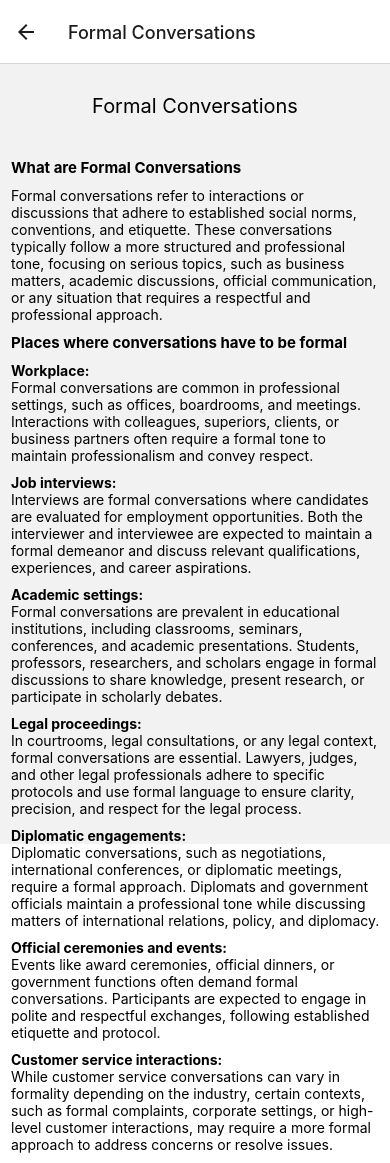
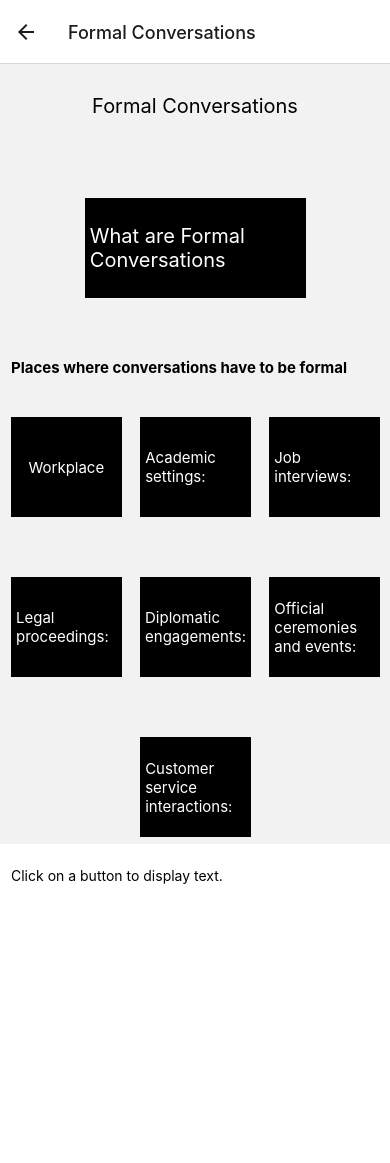
Before and after one commit to Bos8086/SocialSkillsProject, a React Native app: screen /FormalPage in a window 390 px wide. After the commit the page ends 1084 px from the top, so only its background shows below. Built offline with nearby package versions, Linux system fonts and the light colour scheme.

Commit message:
Formal And Informal Screen Done to design Standard

```diff
--- a/screens/FormalPage.js
+++ b/screens/FormalPage.js
@@ -1,16 +1,74 @@
-import { View, Text, StyleSheet, ScrollView } from "react-native";
-import React from "react";
+import { View, Text, StyleSheet, ScrollView, Pressable } from "react-native";
+import React, { useState } from "react";
 
 const FormalPage = () => {
+  const [workplace, setWorkplace] = useState(false);
+  const [academic, setAcademic] = useState(false);
+  const [interviews, setInterviews] = useState(false);
+  const [legal, setLegal] = useState(false);
+  const [diplomatic, setDiplomatic] = useState(false);
+  const [customer, setCustomer] = useState(false);
+  const [ceremonies, setCeremonies] = useState(false);
+  const [displayText, setDisplayText] = useState(
+    "Click on a button to display text."
+  );
+  const [formalText, setFormalText] = useState(false);
+
+  const onPressFormal = () => {
+    setFormalText(!formalText);
+  };
+
+  const onPressWorkplace = () => {
+    setDisplayText(
+      " Formal conversations are common in professional settings, such as offices, boardrooms, and meetings. Interactions with colleagues,superiors, clients, or business partners often require a formal tone to maintain professionalism and convey respect."
+    );
+  };
+
+  const onPressAcademic = () => {
+    setDisplayText(
+      "Formal conversations are prevalent in educational institutions,including classrooms, seminars, conferences, and academic presentations. Students, professors, researchers, and scholars engage in formal discussions to share knowledge, present research, or participate in scholarly debates."
+    );
+  };
+  const onPressInterviews = () => {
+    setDisplayText(
+      "Interviews are formal conversations where candidates are evaluatedfor employment opportunities. Both the interviewer and interviewee are expected to maintain a formal demeanor and discuss relevant qualifications, experiences, and career aspirations."
+    );
+  };
+  const onPressLegal = () => {
+    setDisplayText(
+      " In courtrooms, legal consultations, or any legal context, formal conversations are essential. Lawyers, judges, and other legal professionals adhere to specific protocols and use formal language to ensure clarity, precision, and respect for the legal process."
+    );
+  };
+  const onPressDiplomatic = () => {
+    setDisplayText(
+      " Diplomatic conversations, such as negotiations, international conferences, or diplomatic meetings, require a formal approach. Diplomats and government officials maintain a professional tone  while discussing matters of international relations, policy, and  diplomacy."
+    );
+  };
+  const onPressCustomer = () => {
+    setDisplayText(
+      " While customer service conversations can vary in formality depending on the industry, certain contexts, such as formal complaints, corporate settings, or high-level customer interactions, may require a more formal approach to address concerns or resolve issues."
+    );
+  };
+  const onPressCeremonies = () => {
+    setDisplayText(
+      "Events like award ceremonies, official dinners, or government functions often demand formal conversations. Participants are  expected to engage in polite and respectful exchanges, following established etiquette and protocol."
+    );
+  };
+
   return (
     <View>
-      <ScrollView showsVerticalScrollIndicator={false}>
+      <ScrollView showsVerticalScrollIndicator={false} style={{marginBottom:100}}>
         <View style={styles.mainHeading}>
           <Text style={styles.mainText}>Formal Conversations</Text>
         </View>
 
         <View style={styles.body}>
-          <Text style={styles.smallHeading}>What are Formal Conversations</Text>
+          <Pressable onPress={onPressFormal} style={styles.mainButton}>
+            <Text style={styles.mainButtonText}>
+              What are Formal Conversations
+            </Text>
+          </Pressable>
+          {formalText && (
             <Text>
               Formal conversations refer to interactions or discussions that
               adhere to established social norms, conventions, and etiquette.
@@ -19,73 +77,55 @@ const FormalPage = () => {
               matters, academic discussions, official communication, or any
               situation that requires a respectful and professional approach.
             </Text>
+          )}
+
           <Text style={styles.smallHeading}>
             Places where conversations have to be formal
           </Text>
           <View>
-            <Text style={styles.bodyHeadingText}>Workplace:</Text>
-            <Text style={styles.bodyText}>
-              Formal conversations are common in professional settings, such as
-              offices, boardrooms, and meetings. Interactions with colleagues,
-              superiors, clients, or business partners often require a formal
-              tone to maintain professionalism and convey respect.
+            <View style={styles.row}>
+              <Pressable onPress={onPressWorkplace} style={styles.smallButton}>
+                <Text style={styles.smallButtonText}>Workplace</Text>
+              </Pressable>
+
+              <Pressable onPress={onPressAcademic} style={styles.smallButton}>
+                <Text style={styles.smallButtonText}>Academic settings:</Text>
+              </Pressable>
+
+              <Pressable onPress={onPressInterviews} style={styles.smallButton}>
+                <Text style={styles.smallButtonText}>Job interviews:</Text>
+              </Pressable>
+            </View>
+
+            <View style={styles.row}>
+              <Pressable onPress={onPressLegal} style={styles.smallButton}>
+                <Text style={styles.smallButtonText}>Legal proceedings:</Text>
+              </Pressable>
+
+              <Pressable onPress={onPressDiplomatic} style={styles.smallButton}>
+                <Text style={styles.smallButtonText}>
+                  Diplomatic engagements:
                 </Text>
+              </Pressable>
 
-            <Text style={styles.bodyHeadingText}>Job interviews:</Text>
-            <Text style={styles.bodyText}>
-              Interviews are formal conversations where candidates are evaluated
-              for employment opportunities. Both the interviewer and interviewee
-              are expected to maintain a formal demeanor and discuss relevant
-              qualifications, experiences, and career aspirations.
-            </Text>
-            <Text style={styles.bodyHeadingText}>Academic settings:</Text>
-
-            <Text style={styles.bodyText}>
-              Formal conversations are prevalent in educational institutions,
-              including classrooms, seminars, conferences, and academic
-              presentations. Students, professors, researchers, and scholars
-              engage in formal discussions to share knowledge, present research,
-              or participate in scholarly debates.
-            </Text>
-
-            <Text style={styles.bodyHeadingText}>Legal proceedings:</Text>
-
-            <Text style={styles.bodyText}>
-              In courtrooms, legal consultations, or any legal context, formal
-              conversations are essential. Lawyers, judges, and other legal
-              professionals adhere to specific protocols and use formal language
-              to ensure clarity, precision, and respect for the legal process.
-            </Text>
-
-            <Text style={styles.bodyHeadingText}>Diplomatic engagements:</Text>
-            <Text style={styles.bodyText}>
-              Diplomatic conversations, such as negotiations, international
-              conferences, or diplomatic meetings, require a formal approach.
-              Diplomats and government officials maintain a professional tone
-              while discussing matters of international relations, policy, and
-              diplomacy.
-            </Text>
-
-            <Text style={styles.bodyHeadingText}>
+              <Pressable onPress={onPressCeremonies} style={styles.smallButton}>
+                <Text style={styles.smallButtonText}>
                   Official ceremonies and events:
                 </Text>
-            <Text style={styles.bodyText}>
-              Events like award ceremonies, official dinners, or government
-              functions often demand formal conversations. Participants are
-              expected to engage in polite and respectful exchanges, following
-              established etiquette and protocol.
-            </Text>
+              </Pressable>
+            </View>
 
-            <Text style={styles.bodyHeadingText}>
+            <Pressable onPress={onPressCustomer} style={styles.smallButton}>
+              <Text style={styles.smallButtonText}>
                 Customer service interactions:
               </Text>
-            <Text style={styles.bodyText}>
-              While customer service conversations can vary in formality
-              depending on the industry, certain contexts, such as formal
-              complaints, corporate settings, or high-level customer
-              interactions, may require a more formal approach to address
-              concerns or resolve issues.
-            </Text>
+            </Pressable>
+          </View>
+        </View>
+
+        <View style={styles.textContent}>
+          <View>
+            <Text style={styles.bodyText}>{displayText}</Text>
           </View>
         </View>
       </ScrollView>
@@ -135,7 +175,7 @@ const styles = StyleSheet.create({
   },
   body: {
     marginLeft: 11,
-    marginRight:10
+    marginRight: 10,
   },
   smallHeading: {
     fontSize: 15,
@@ -144,11 +184,50 @@ const styles = StyleSheet.create({
     marginTop: 10,
   },
   bodyText: {
-    marginBottom: 10,
+    marginBottom: 100,
   },
   bodyHeadingText: {
     fontWeight: "bold",
   },
+  mainButton: {
+    backgroundColor: "black",
+    marginBottom: 50,
+    marginTop: 50,
+    padding: 5,
+    width: "60%",
+    height: 100,
+    alignItems: "center",
+    alignSelf: "center",
+    justifyContent: "center",
+  },
+  mainButtonText: {
+    fontSize: 20,
+    color: "white",
+  },
+  smallButtonText: {
+    fontSize: 15,
+    color: "white",
+  },
+  smallButton: {
+    backgroundColor: "black",
+    marginBottom: 30,
+    marginTop: 30,
+    // marginVertical:60,
+    padding: 5,
+    width: "30%",
+    height: 100,
+    alignItems: "center",
+    alignSelf: "center",
+    justifyContent: "center",
+  },
+  row: {
+    flexDirection: "row",
+    justifyContent: "space-between",
+  },
+  textContent:{
+    marginLeft: 11,
+    marginRight: 10,
+  }
 });
 
 export default FormalPage;
--- a/screens/InformalPage.js
+++ b/screens/InformalPage.js
@@ -1,7 +1,54 @@
-import { View, Text, StyleSheet, ScrollView } from "react-native";
-import React from "react";
+import { View, Text, StyleSheet, ScrollView, Pressable } from "react-native";
+import React, { useState } from "react";
 
 const InformalPage = () => {
+  const [social, setSocial] = useState(false);
+  const [friends, setFriends] = useState(false);
+  const [networking, setNetworking] = useState(false);
+  const [conversation, setConversations] = useState(false);
+  const [online, setOnline] = useState(false);
+  const [acquaintances, setAcquaintances] = useState(false);
+  const [displayText, setDisplayText] = useState(
+    "Click on a button to display text."
+  );
+  const [informalText, setInFormalText] = useState(false);
+
+  const onPressInFormal = () => {
+    setInFormalText(!informalText);
+  };
+
+  const onPressSocial = () => {
+    setDisplayText(
+      " Informal conversations often occur during social events like parties, barbecues, or casual get-togethers with friends and family. People engage in light-hearted discussions, share personal stories, or discuss shared interests."
+    );
+  };
+
+  const onPressFriends = () => {
+    setDisplayText(
+      "When meeting friends at a café, park, or any relaxed setting, conversations tend to be informal. People catch up, share updates about their lives, discuss movies, music, sports, or simply engage in friendly banter."
+    );
+  };
+  const onPressNetworking = () => {
+    setDisplayText(
+      " In less formal networking events, like mixers or informal industry gatherings, conversations may take a more relaxed tone. Professionals may engage in casual discussions,  exchange ideas, and establish connections in a less structured environment."
+    );
+  };
+  const onPressConversations = () => {
+    setDisplayText(
+      " While formal conversations dominate professional settings, informal conversations can still occur during lunch breaks, coffee breaks, or in more relaxed work environments. Colleagues may discuss weekend plans, hobbies, or current events."
+    );
+  };
+  const onPressOnline = () => {
+    setDisplayText(
+      " Informal conversations are prevalent in digital communication, such as messaging apps, social  media platforms, or online forums. People often use informal language, abbreviations, and emojis to express themselves in a casual and conversational manner."
+    );
+  };
+  const onPressAcquaintances = () => {
+    setDisplayText(
+      " Conversations with acquaintances or people you meet casually in daily life, like waiting in line at a store or sitting next to someone on public transportation, tend to be more informal. These conversations often revolve around small talk, general interests, or current happenings."
+    );
+  };
+
   return (
     <View>
       <ScrollView showsVerticalScrollIndicator={false}>
@@ -10,94 +57,66 @@ const InformalPage = () => {
         </View>
 
         <View style={styles.body}>
-          <Text style={styles.smallHeading}>
-            What are InFormal Conversations
+          <Pressable onPress={onPressInFormal} style={styles.mainButton}>
+            <Text style={styles.mainButtonText}>
+              What are Formal Conversations
             </Text>
+          </Pressable>
+          {informalText && (
             <Text>
-            Informal conversations are casual and relaxed interactions between
-            individuals that do not adhere to strict social norms or formal
-            etiquette. They typically involve friendly and informal language,
-            often including slang, colloquialisms, and conversational shortcuts.
-            Informal conversations are less structured and may touch upon a wide
+               Informal conversations are casual and relaxed interactions between individuals that do not adhere to strict social norms or formal etiquette. They typically involve friendly and informal language, often including slang, colloquialisms, and conversational shortcuts. Informal conversations are less structured and may touch upon a wide
             range of topics, including personal experiences, hobbies, everyday
             life, or social events.
             </Text>
+          )}
+
           <Text style={styles.smallHeading}>
             Places where conversations have to be Informal
           </Text>
 
-
           <View>
-          <Text style={styles.bodyHeadingText}>
-          Social gatherings:
-              </Text>
-            <Text style={styles.bodyText}>
-               Informal conversations often occur during
-              social events like parties, barbecues, or casual get-togethers
-              with friends and family. People engage in light-hearted
-              discussions, share personal stories, or discuss shared interests.
-            </Text>
-
-
-            <Text style={styles.bodyHeadingText}>
+            <View style={styles.row}>
+              <Pressable onPress={onPressSocial} style={styles.smallButton}>
+                <Text style={styles.smallButtonText}>Social gatherings:</Text>
+              </Pressable>
+              <Pressable onPress={onPressFriends} style={styles.smallButton}>
+                <Text style={styles.smallButtonText}>
                   Casual meetups with friends:
                 </Text>
-            <Text style={styles.bodyText}>
-               When meeting friends at a café, park,
-              or any relaxed setting, conversations tend to be informal. People
-              catch up, share updates about their lives, discuss movies, music,
-              sports, or simply engage in friendly banter.
-            </Text>
-
-
-            <Text style={styles.bodyHeadingText}>
+              </Pressable>
+              <Pressable onPress={onPressNetworking} style={styles.smallButton}>
+                <Text style={styles.smallButtonText}>
                   Informal networking events:
                 </Text>
-            <Text style={styles.bodyText}>
-              In less formal networking events, like
-              mixers or informal industry gatherings, conversations may take a
-              more relaxed tone. Professionals may engage in casual discussions,
-              exchange ideas, and establish connections in a less structured
-              environment.
-            </Text>
+              </Pressable>
+            </View>
 
-
-            <Text style={styles.bodyHeadingText}>
+            <View style={styles.row}>
+              <Pressable onPress={onPressConversations} style={styles.smallButton}>
+                <Text style={styles.smallButtonText}>
                   Informal conversations in the workplace:
                 </Text>
-            <Text style={styles.bodyText}>
-              While formal
-              conversations dominate professional settings, informal
-              conversations can still occur during lunch breaks, coffee breaks,
-              or in more relaxed work environments. Colleagues may discuss
-              weekend plans, hobbies, or current events.
-            </Text>
-
-
-            <Text style={styles.bodyHeadingText}>
+              </Pressable>
+              <Pressable onPress={onPressOnline} style={styles.smallButton}>
+                <Text style={styles.smallButtonText}>
                   Online or text-based conversations:
                 </Text>
-            <Text style={styles.bodyText}>
-              Informal conversations are
-              prevalent in digital communication, such as messaging apps, social
-              media platforms, or online forums. People often use informal
-              language, abbreviations, and emojis to express themselves in a
-              casual and conversational manner.
-            </Text>
-
-            <Text style={styles.bodyHeadingText}>
+              </Pressable>
+              <Pressable onPress={onPressAcquaintances} style={styles.smallButton}>
+                <Text style={styles.smallButtonText}>
                   Casual encounters with acquaintances:
                 </Text>
-            <Text style={styles.bodyText}>
-               Conversations with
-              acquaintances or people you meet casually in daily life, like
-              waiting in line at a store or sitting next to someone on public
-              transportation, tend to be more informal. These conversations
-              often revolve around small talk, general interests, or current
-              happenings.
-            </Text>
+              </Pressable>
             </View>
           </View>
+        </View>
+
+        <View style={styles.textContent}>
+          <View>
+            <Text style={styles.bodyText}>{displayText}</Text>
+          </View>
+        </View>
+
       </ScrollView>
     </View>
   );
@@ -145,7 +164,7 @@ const styles = StyleSheet.create({
   },
   body: {
     marginLeft: 11,
-    marginRight:10
+    marginRight: 10,
   },
   smallHeading: {
     fontSize: 15,
@@ -153,12 +172,49 @@ const styles = StyleSheet.create({
     marginBottom: 10,
     marginTop: 10,
   },
-  bodyText:{
-    marginBottom:10
+  bodyText: {
+    marginBottom: 10,
   },
-  bodyHeadingText:{
-    fontWeight:"bold",
-
-  }
+  bodyHeadingText: {
+    fontWeight: "bold",
+  },
+  mainButton: {
+    backgroundColor: "black",
+    marginBottom: 50,
+    marginTop: 50,
+    padding: 5,
+    width: "60%",
+    height: 100,
+    alignItems: "center",
+    alignSelf: "center",
+    justifyContent: "center",
+  },
+  mainButtonText: {
+    fontSize: 20,
+    color: "white",
+  },
+  smallButtonText: {
+    fontSize: 15,
+    color: "white",
+  },
+  smallButton: {
+    backgroundColor: "black",
+    marginBottom: 30,
+    marginTop: 30,
+    padding: 5,
+    width: "30%",
+    height: 100,
+    alignItems: "center",
+    alignSelf: "center",
+    justifyContent: "center",
+  },
+  row: {
+    flexDirection: "row",
+    justifyContent: "space-between",
+  },
+  textContent: {
+    marginLeft: 11,
+    marginRight: 10,
+  },
 });
 export default InformalPage;
--- a/screens/IntroPage.js
+++ b/screens/IntroPage.js
@@ -63,7 +63,6 @@ const styles = StyleSheet.create({
     buttonText: {
       fontSize: 20,
       color:"white",
-
     },
     centerView:{
       width:"100%",
```
Lines whose indentation alone changed are shown as unchanged.
